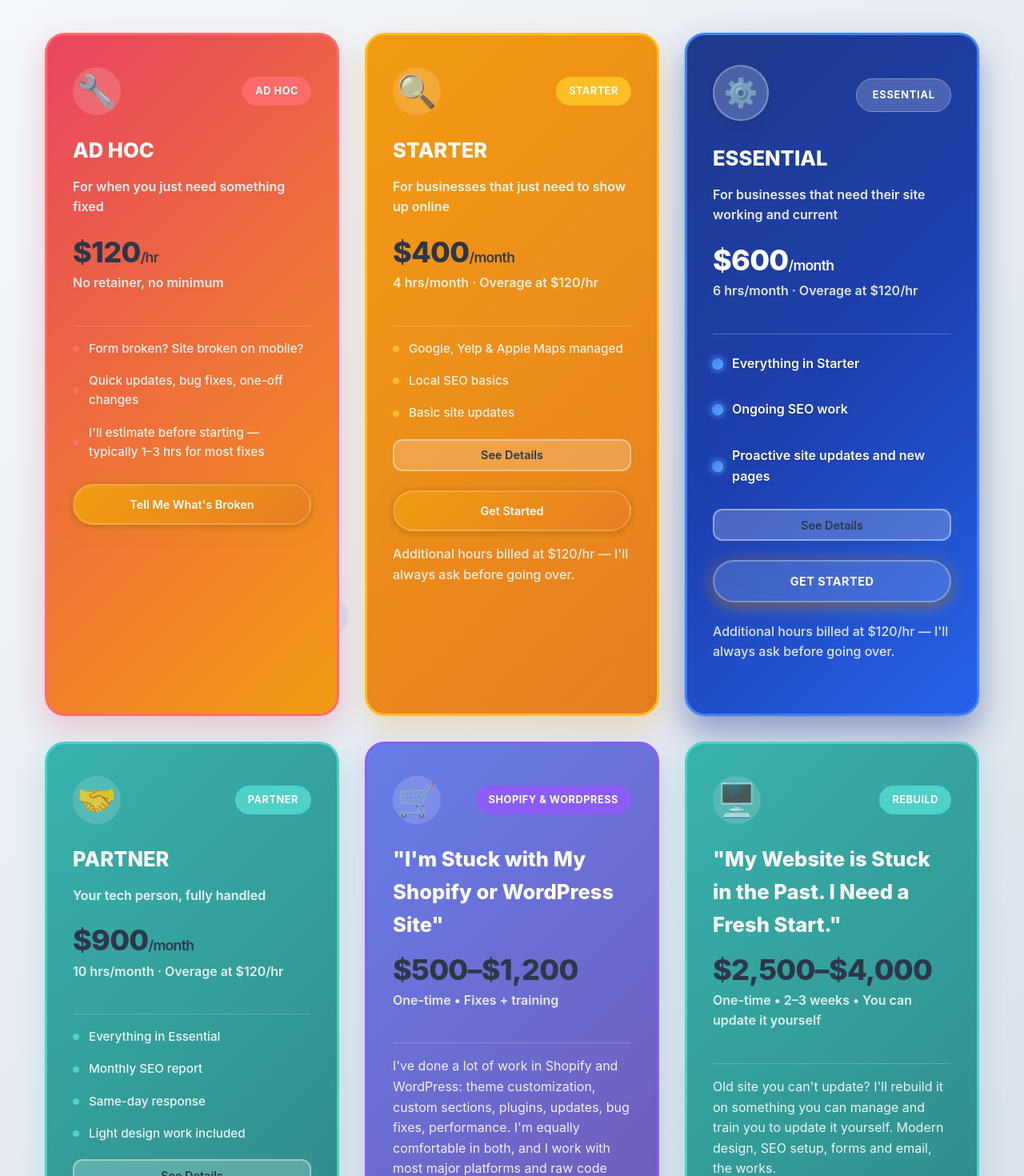
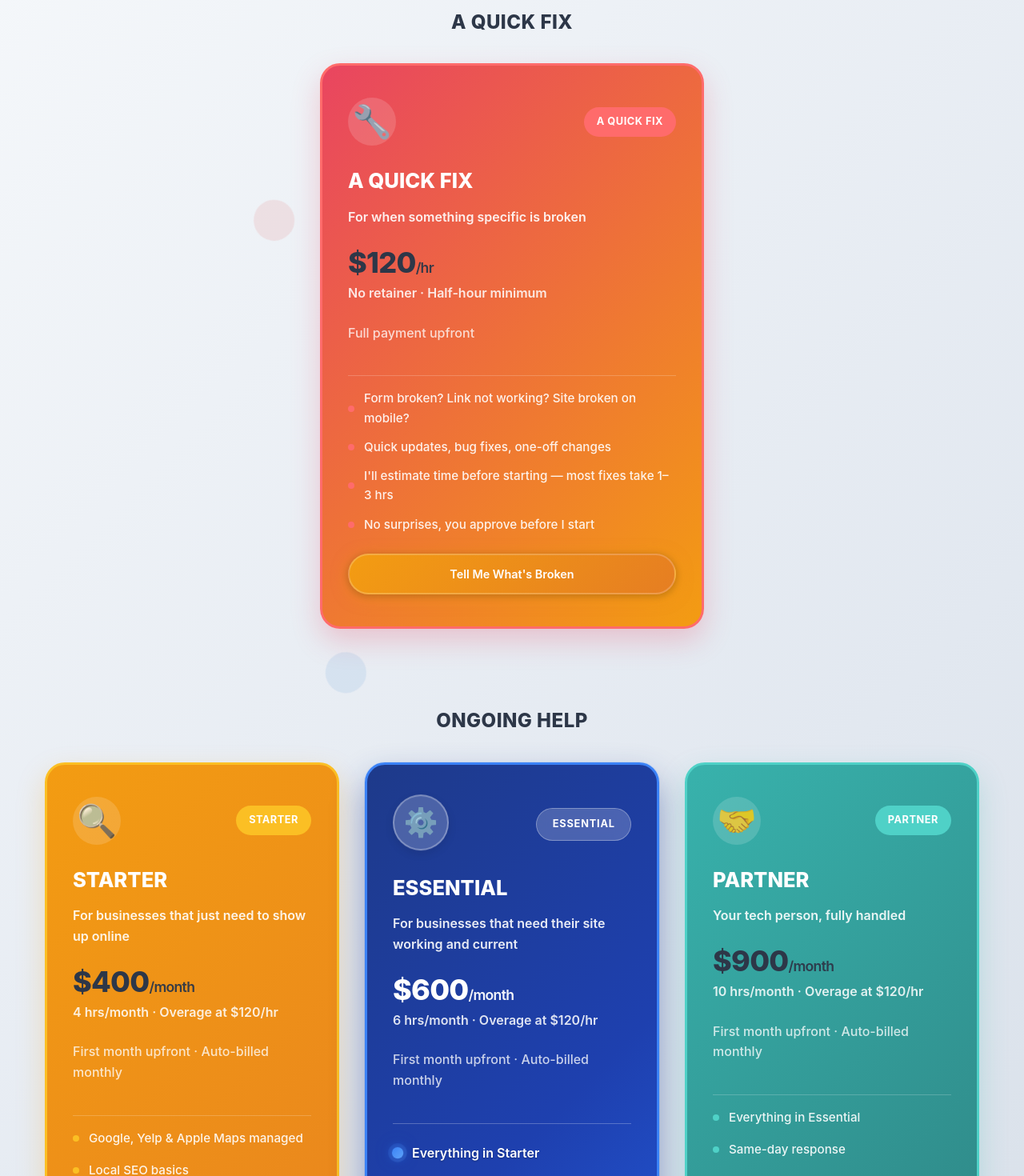
Before and after one commit to mriansabado/mauna-digital-website, a React (Vite) app: page / in a window 1280 px wide. Shown: the part 1300-2770 px from the top of the page at 80% size. Built offline with nearby package versions, Linux system fonts and the light colour scheme.

Commit message:
updating services

```diff
--- a/src/App.css
+++ b/src/App.css
@@ -1270,16 +1270,53 @@ section {
   font-weight: 600;
 }
 
+/* Services bucket sections */
+.services-bucket {
+  margin-bottom: 4rem;
+  position: relative;
+  z-index: 1;
+}
+
+.services-bucket:first-of-type {
+  padding-top: 2rem;
+}
+
+.services-bucket:last-child {
+  margin-bottom: 0;
+}
+
+.services-bucket-header {
+  font-size: 1.5rem;
+  font-weight: 800;
+  color: #2d3748;
+  margin-bottom: 1.5rem;
+  text-align: center;
+  letter-spacing: 0.02em;
+}
+
 .services-grid {
   display: grid;
   grid-template-columns: repeat(3, 1fr);
   gap: 2rem;
   position: relative;
   z-index: 1;
-  padding-top: 2rem;
+  padding-top: 0.5rem;
   padding-bottom: 2rem;
   max-width: 1200px;
   margin: 0 auto;
+}
+
+.services-grid-single {
+  grid-template-columns: 1fr;
+  max-width: 480px;
+  margin-left: auto;
+  margin-right: auto;
+}
+
+@media (max-width: 768px) {
+  .services-bucket-header {
+    font-size: 1.25rem;
+  }
 }
 
 .service-card-horizontal {
@@ -1871,6 +1908,22 @@ section {
   margin: 0;
   opacity: 0.95;
   line-height: 1.4;
+}
+
+.service-payment-note {
+  font-size: 0.8rem;
+  font-weight: 500;
+  margin: 0.35rem 0 0;
+  opacity: 0.85;
+  line-height: 1.3;
+}
+
+.service-card-electric-yellow .service-payment-note,
+.service-card-purple .service-payment-note,
+.service-card-neon-green .service-payment-note,
+.service-card-electric-blue .service-payment-note,
+.service-card-hot-pink .service-payment-note {
+  color: rgba(255, 255, 255, 0.9);
 }
 
 .service-btn {
--- a/src/App.tsx
+++ b/src/App.tsx
@@ -54,12 +54,12 @@ function App() {
                 <span className="hero-subtitle">I Fix Them.</span>
               </h1>
               <p className="hero-description">
-                Something broken? Slow website? Can't get found on Google? <br /> I help small businesses with quick fixes, monthly retainers, and getting seen online,  without the agency price tag.
+                Something broken? Slow site? Can't get found on Google? I help small businesses with quick fixes, monthly retainers, site work, SEO, rebuilds, and mobile apps — without the agency price tag.
                 <br />
-                <span className="service-pill">Ad Hoc ·</span> <span className="service-pill">Monthly Retainers ·</span> <span className="service-pill">Shopify & WordPress ·</span> <span className="service-pill">SEO & Listings ·</span> <span className="service-pill">Rebuilds</span>
+                <span className="service-pill">Ad Hoc</span> <span className="service-pill">Retainers</span> <span className="service-pill">Shopify & WordPress</span> <span className="service-pill">SEO & Listings</span> <span className="service-pill">Rebuilds</span> <span className="service-pill">Mobile Apps</span>
               </p>
               <p className="hero-location">
-                📍 Based in San Diego • Meeting Local Clients In Person (Remote Projects Welcome Too)
+                📍 Based in San Diego • Local or Remote, Whatever Works Best for You
               </p>
               <div className="hero-cta">
                 <a href="#contact" className="btn btn-primary">Get Started</a>
@@ -78,7 +78,7 @@ function App() {
             <div className="services-intro">
               <img src={profilePhoto} alt="Ian Sabado" className="services-profile-photo" />
               <div className="intro-content">
-          <p className="services-subtitle">Hi, I'm Ian. I come from a family of small business owners, so I know how frustrating tech problems can be when you're just trying to run your business. Whether you're on Shopify or WordPress, your website is slow, your forms are broken, or you're scared to touch anything on your site, I can help. No confusing jargon, no judgment for asking questions. Just honest work from someone who is happy to help.</p>
+          <p className="services-subtitle">Hi, I'm Ian. I come from a family of small business owners, so I know how frustrating tech problems can be when you're just trying to run your business. Whether your website is slow, your forms are broken, or you're scared to touch anything on your site — I can help. No confusing jargon, no judgment for asking questions. Just honest work from someone who is happy to help.</p>
               </div>
             </div>
           </div>
@@ -88,26 +88,29 @@ function App() {
       <p className="services-description">Real solutions for real business headaches</p>
           </div>
 
-          <div className="services-grid">
-            {/* Ad Hoc - $120/hr */}
+          {/* Section 1: A QUICK FIX */}
+          <div className="services-bucket">
+            <h3 className="services-bucket-header">A QUICK FIX</h3>
+            <div className="services-grid services-grid-single">
               <div className="service-card service-card-hot-pink">
                 <div className="service-card-header">
                   <div className="service-icon-wrapper">
                     <div className="service-icon">🔧</div>
                   </div>
-                <div className="service-badge">Ad Hoc</div>
+                  <div className="service-badge">A Quick Fix</div>
                 </div>
                 <div className="service-content">
-                <h3>AD HOC</h3>
-                <p className="service-card-tagline">For when you just need something fixed</p>
+                  <h3>A QUICK FIX</h3>
+                  <p className="service-card-tagline">For when something specific is broken</p>
                   <div className="service-price-block">
                     <div className="service-price">$120<span>/hr</span></div>
-                  <p className="service-price-detail">No retainer, no minimum</p>
+                    <p className="service-price-detail">No retainer · Half-hour minimum</p>
+                    <p className="service-payment-note">Full payment upfront</p>
                   </div>
-                <div className="service-features service-features-condensed">
+                  <div className="service-features">
                     <div className="feature-item">
                       <div className="feature-dot"></div>
-                    <span>Form broken? Site broken on mobile?</span>
+                      <span>Form broken? Link not working? Site broken on mobile?</span>
                     </div>
                     <div className="feature-item">
                       <div className="feature-dot"></div>
@@ -115,13 +118,23 @@ function App() {
                     </div>
                     <div className="feature-item">
                       <div className="feature-dot"></div>
-                    <span>I'll estimate before starting — typically 1–3 hrs for most fixes</span>
+                      <span>I'll estimate time before starting — most fixes take 1–3 hrs</span>
+                    </div>
+                    <div className="feature-item">
+                      <div className="feature-dot"></div>
+                      <span>No surprises, you approve before I start</span>
                     </div>
                   </div>
                   <a href="#contact" className="btn btn-primary service-btn">Tell Me What's Broken</a>
                 </div>
               </div>
+            </div>
+          </div>
 
+          {/* Section 2: ONGOING HELP */}
+          <div className="services-bucket">
+            <h3 className="services-bucket-header">ONGOING HELP</h3>
+            <div className="services-grid">
             {/* Starter - $400/month */}
             <div className="service-card service-card-electric-yellow">
               <div className="service-card-header">
@@ -136,6 +149,7 @@ function App() {
                 <div className="service-price-block">
                   <div className="service-price">$400<span>/month</span></div>
                   <p className="service-price-detail">4 hrs/month · Overage at $120/hr</p>
+                  <p className="service-payment-note">First month upfront · Auto-billed monthly</p>
                 </div>
                 <div className="service-features service-features-condensed">
                   <div className="feature-item">
@@ -149,6 +163,10 @@ function App() {
                   <div className="feature-item">
                     <div className="feature-dot"></div>
                     <span>Basic site updates</span>
+                  </div>
+                  <div className="feature-item">
+                    <div className="feature-dot"></div>
+                    <span>24hr response time</span>
                   </div>
                 </div>
                 <button
@@ -210,6 +228,7 @@ function App() {
                 <div className="service-price-block">
                   <div className="service-price">$600<span>/month</span></div>
                   <p className="service-price-detail">6 hrs/month · Overage at $120/hr</p>
+                  <p className="service-payment-note">First month upfront · Auto-billed monthly</p>
                 </div>
                 <div className="service-features service-features-condensed">
                   <div className="feature-item">
@@ -222,7 +241,11 @@ function App() {
                   </div>
                   <div className="feature-item">
                     <div className="feature-dot"></div>
-                    <span>Proactive site updates and new pages</span>
+                    <span>Proactive updates and new pages</span>
+                  </div>
+                  <div className="feature-item">
+                    <div className="feature-dot"></div>
+                    <span>Google listing posts and review monitoring</span>
                   </div>
                 </div>
                 <button
@@ -245,7 +268,7 @@ function App() {
                     </div>
                     <div className="feature-item">
                       <div className="feature-dot"></div>
-                      <span>Seasonal updates, promotions, new pages</span>
+                      <span>Seasonal updates, promotions, and new pages</span>
                     </div>
                     <div className="feature-item">
                       <div className="feature-dot"></div>
@@ -257,7 +280,7 @@ function App() {
                     </div>
                     <div className="feature-item">
                       <div className="feature-dot"></div>
-                      <span>6 flexible hours</span>
+                      <span>6 flexible hours for whatever comes up</span>
                     </div>
                   </div>
                 </div>
@@ -280,6 +303,7 @@ function App() {
                 <div className="service-price-block">
                   <div className="service-price">$900<span>/month</span></div>
                   <p className="service-price-detail">10 hrs/month · Overage at $120/hr</p>
+                  <p className="service-payment-note">First month upfront · Auto-billed monthly</p>
                 </div>
                 <div className="service-features service-features-condensed">
                   <div className="feature-item">
@@ -288,15 +312,15 @@ function App() {
                   </div>
                   <div className="feature-item">
                     <div className="feature-dot"></div>
-                    <span>Monthly SEO report</span>
-                  </div>
-                  <div className="feature-item">
-                    <div className="feature-dot"></div>
                     <span>Same-day response</span>
                   </div>
                   <div className="feature-item">
                     <div className="feature-dot"></div>
                     <span>Light design work included</span>
+                  </div>
+                  <div className="feature-item">
+                    <div className="feature-dot"></div>
+                    <span>Monthly SEO report</span>
                   </div>
                 </div>
                 <button
@@ -331,7 +355,7 @@ function App() {
                     </div>
                     <div className="feature-item">
                       <div className="feature-dot"></div>
-                      <span>10 flexible hours</span>
+                      <span>10 flexible hours for whatever comes up</span>
                     </div>
                   </div>
                 </div>
@@ -339,7 +363,13 @@ function App() {
                 <p className="retainer-footer">Additional hours billed at $120/hr — I'll always ask before going over.</p>
               </div>
             </div>
+            </div>
+          </div>
 
+          {/* Section 3: A BIGGER PROJECT */}
+          <div className="services-bucket">
+            <h3 className="services-bucket-header">A BIGGER PROJECT</h3>
+            <div className="services-grid">
               <div className="service-card service-card-electric-blue">
                 <div className="service-card-header">
                   <div className="service-icon-wrapper">
@@ -348,32 +378,41 @@ function App() {
                   <div className="service-badge">Shopify & WordPress</div>
                 </div>
                 <div className="service-content">
-                <h3>"I'm Stuck with My Shopify or WordPress Site"</h3>
+                  <h3>Shopify & WordPress</h3>
+                  <p className="service-card-tagline">Your site needs real work, not just a quick fix</p>
                   <div className="service-price-block">
                     <div className="service-price">$500–$1,200</div>
-                  <p className="service-price-detail">One-time • Fixes + training</p>
+                    <p className="service-price-detail">One-time · Fixes + training</p>
+                    <p className="service-payment-note">50% upfront · 50% on completion</p>
                   </div>
-                <p>I've done a lot of work in Shopify and WordPress: theme customization, custom sections, plugins, updates, bug fixes, performance. I'm equally comfortable in both, and I work with most major platforms and raw code too. Whatever you're on, I can help. I'll fix what's broken and show you how to run it yourself. Monthly support available as well.</p>
                   <div className="service-features">
                     <div className="feature-item">
                       <div className="feature-dot"></div>
-                    <span>Shopify: theme customization, sections, store/checkout fixes</span>
+                      <span>Theme customization and layout fixes</span>
                     </div>
                     <div className="feature-item">
                       <div className="feature-dot"></div>
-                    <span>WordPress: plugins, updates, content, performance</span>
+                      <span>Mobile responsiveness and speed improvements</span>
                     </div>
                     <div className="feature-item">
                       <div className="feature-dot"></div>
-                    <span>Most platforms and raw code: not just Shopify & WordPress</span>
+                      <span>Broken forms, links, and checkout issues</span>
                     </div>
                     <div className="feature-item">
                       <div className="feature-dot"></div>
-                    <span>Speed & fixes: faster load, forms, links</span>
+                      <span>Plugin updates and performance cleanup</span>
                     </div>
                     <div className="feature-item">
                       <div className="feature-dot"></div>
-                    <span>Training so you can manage it yourself</span>
+                      <span>Works on Shopify, WordPress, and most platforms</span>
+                    </div>
+                    <div className="feature-item">
+                      <div className="feature-dot"></div>
+                      <span>Training so you can manage it yourself going forward</span>
+                    </div>
+                    <div className="feature-item">
+                      <div className="feature-dot"></div>
+                      <span>Monthly support available after project is done</span>
                     </div>
                   </div>
                   <a href="#contact" className="btn btn-primary service-btn">Get Unstuck</a>
@@ -385,15 +424,16 @@ function App() {
                   <div className="service-icon-wrapper">
                     <div className="service-icon">🖥️</div>
                   </div>
-          <div className="service-badge">Rebuild</div>
+                  <div className="service-badge">Site Rebuild</div>
                 </div>
                 <div className="service-content">
-          <h3>"My Website is Stuck in the Past. I Need a Fresh Start."</h3>
+                  <h3>Site Rebuild</h3>
+                  <p className="service-card-tagline">Your site is stuck in the past and needs a fresh start</p>
                   <div className="service-price-block">
                     <div className="service-price">$2,500–$4,000</div>
-          <p className="service-price-detail">One-time • 2–3 weeks • You can update it yourself</p>
+                    <p className="service-price-detail">One-time · 2–3 weeks · You can update it yourself</p>
+                    <p className="service-payment-note">50% upfront · 50% on completion</p>
                   </div>
-          <p>Old site you can't update? I'll rebuild it on something you can manage and train you to update it yourself. Modern design, SEO setup, forms and email, the works.</p>
                   <div className="service-features">
                     <div className="feature-item">
                       <div className="feature-dot"></div>
@@ -401,7 +441,7 @@ function App() {
                     </div>
                     <div className="feature-item">
                       <div className="feature-dot"></div>
-              <span>Shopify or WordPress done right</span>
+                      <span>Built on Shopify or WordPress done right</span>
                     </div>
                     <div className="feature-item">
                       <div className="feature-dot"></div>
@@ -409,7 +449,15 @@ function App() {
                     </div>
                     <div className="feature-item">
                       <div className="feature-dot"></div>
+                      <span>Contact forms and email set up properly</span>
+                    </div>
+                    <div className="feature-item">
+                      <div className="feature-dot"></div>
                       <span>Training so you can run it yourself</span>
+                    </div>
+                    <div className="feature-item">
+                      <div className="feature-dot"></div>
+                      <span>No more calling a developer to change your hours</span>
                     </div>
                   </div>
                   <a href="#contact" className="btn btn-primary service-btn">Rebuild My Site</a>
@@ -424,20 +472,25 @@ function App() {
                   <div className="service-badge">Mobile App</div>
                 </div>
                 <div className="service-content">
-                <h3>"I Have an App Idea..."</h3>
+                  <h3>Mobile App</h3>
+                  <p className="service-card-tagline">You have a focused app idea for your business</p>
                   <div className="service-price-block">
-                <div className="service-price">Let's talk</div>
-                <p className="service-price-detail">Project-based • iPhone & Android</p>
+                    <div className="service-price">Starting at $5,000</div>
+                    <p className="service-price-detail">Project-based · iPhone & Android</p>
+                    <p className="service-payment-note">50% upfront · 50% on completion</p>
                   </div>
-                <p>I build focused apps: think events for a conference, a menu or ordering app, or internal tools for your team. One codebase for iPhone and Android. I'm not the right fit for social platforms or apps that need to scale to millions; I'm best for apps that solve a specific problem for your business or audience.</p>
                   <div className="service-features">
                     <div className="feature-item">
                       <div className="feature-dot"></div>
-                    <span>Events, menus, internal tools, and focused apps</span>
+                      <span>One codebase, works on iPhone and Android</span>
                     </div>
                     <div className="feature-item">
                       <div className="feature-dot"></div>
-                    <span>Works on iPhone and Android (React Native)</span>
+                      <span>Best for focused apps: events, menus, internal tools, ordering</span>
+                    </div>
+                    <div className="feature-item">
+                      <div className="feature-dot"></div>
+                      <span>Not the right fit for social platforms or apps needing millions of users</span>
                     </div>
                     <div className="feature-item">
                       <div className="feature-dot"></div>
@@ -453,6 +506,7 @@ function App() {
                     </div>
                   </div>
                   <a href="#contact" className="btn btn-primary service-btn">Let's Talk</a>
+                </div>
               </div>
             </div>
           </div>
@@ -509,7 +563,7 @@ function App() {
             <div className="why-choose-solution">
               <h3>What Working Together Looks Like:</h3>
               <ul className="solution-list">
-                <li><strong>San Diego clients:</strong> We grab coffee, look at your site together, and I walk you through everything</li>
+                <li><strong>San Diego clients:</strong> Happy to meet in person if that works for you — or keep it fully remote, whatever's easier</li>
                 <li><strong>Remote clients:</strong> Video calls with screen sharing - it feels like I'm right there with you</li>
                 <li><strong>Everyone:</strong> You get my cell number, not a support ticket system</li>
               </ul>
@@ -581,7 +635,7 @@ function App() {
             <div className="about-text">
               <h2 className="section-title">Hey, I'm Ian 👋</h2>
               <p>
-                I come from a family of small business owners - my parents, aunts, uncles - so I grew up watching how hard it is to find tech help that doesn't make you feel stupid or charge you an arm and a leg. That's why I do things differently.
+                I come from a family of small business owners - my parents, aunts, uncles - so I grew up watching how hard it is to find tech help that doesn't talk down to you or charge you an arm and a leg. That's why I do things differently.
               </p>
               <p>
                 I spent 7+ years as a software developer managing 30+ high-traffic websites for a company in the Bay Area. I've done a lot of work in Shopify and WordPress, and I work with most major platforms and raw code too: theme customization, custom sections, plugins, updates, bug fixes. I've seen every WordPress disaster, every "why isn't this working?" situation, every frustrated business owner who just wants their site to do what it's supposed to do.
@@ -646,9 +700,9 @@ function App() {
                     <div className="contact-item-icon">📍</div>
                     <div className="contact-item-content">
                       <h4>Based in San Diego</h4>
-                      <p>Meeting local clients in person: Gaslamp, Little Italy, Pacific Beach, North Park, La Jolla & beyond</p>
+                      <p>Local to San Diego — happy to meet in person or work fully remote</p>
                       <p className="contact-item-note">💻 Also working with clients across the US</p>
-                      <p className="contact-item-note">☕ First meeting free (in-person or video call)</p>
+                      <p className="contact-item-note">☕ First consultation free — in person or video call, your choice</p>
                     </div>
                   </div>
                   <div className="contact-item">
@@ -662,7 +716,7 @@ function App() {
                     <div className="contact-item-icon">💰</div>
                     <div className="contact-item-content">
                       <h4>Payment</h4>
-                      <p>Half now, half when done</p>
+                      <p>Upfront for quick fixes · 50/50 for projects · Monthly for retainers</p>
                     </div>
                   </div>
                 </div>
```
Lines whose indentation alone changed are shown as unchanged.
